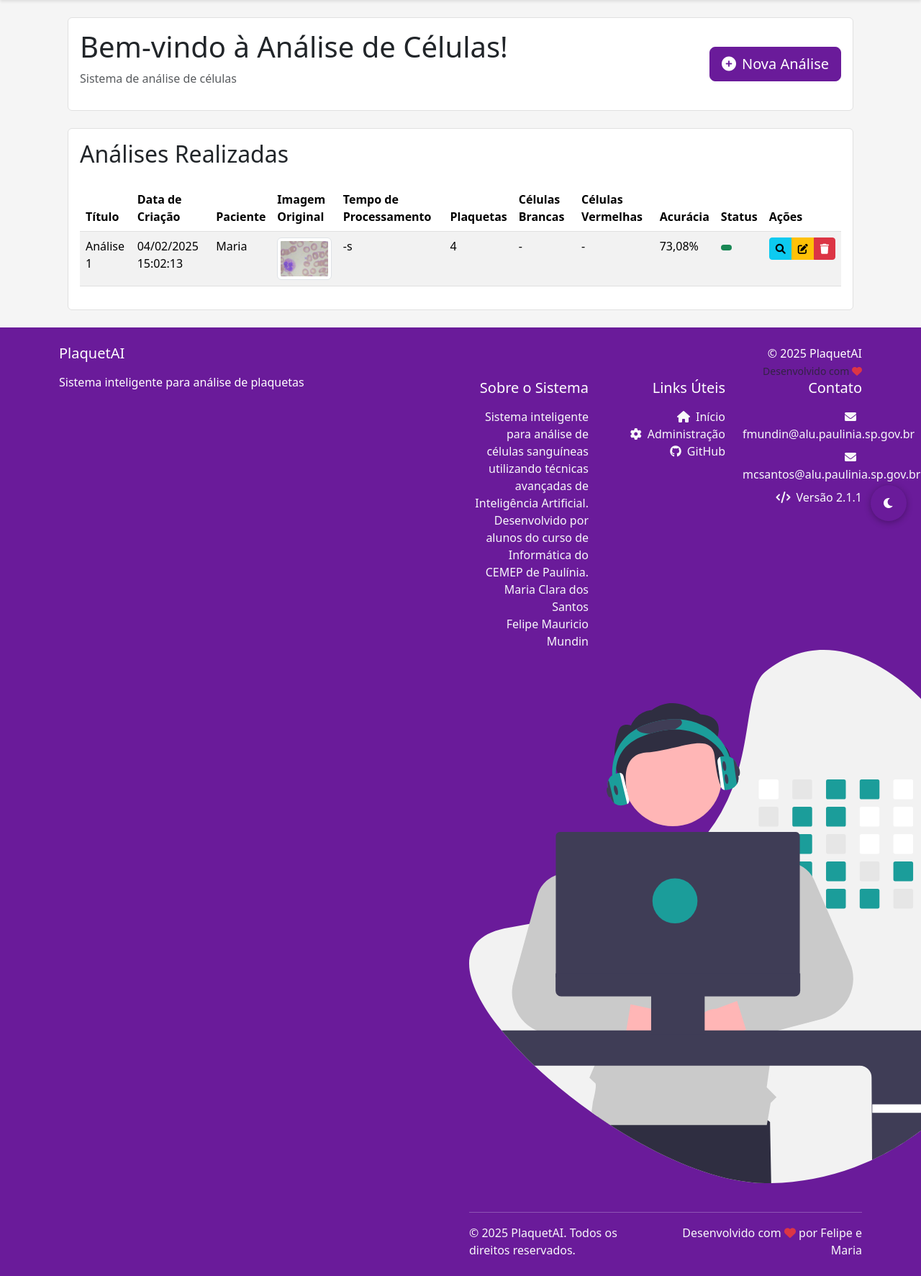
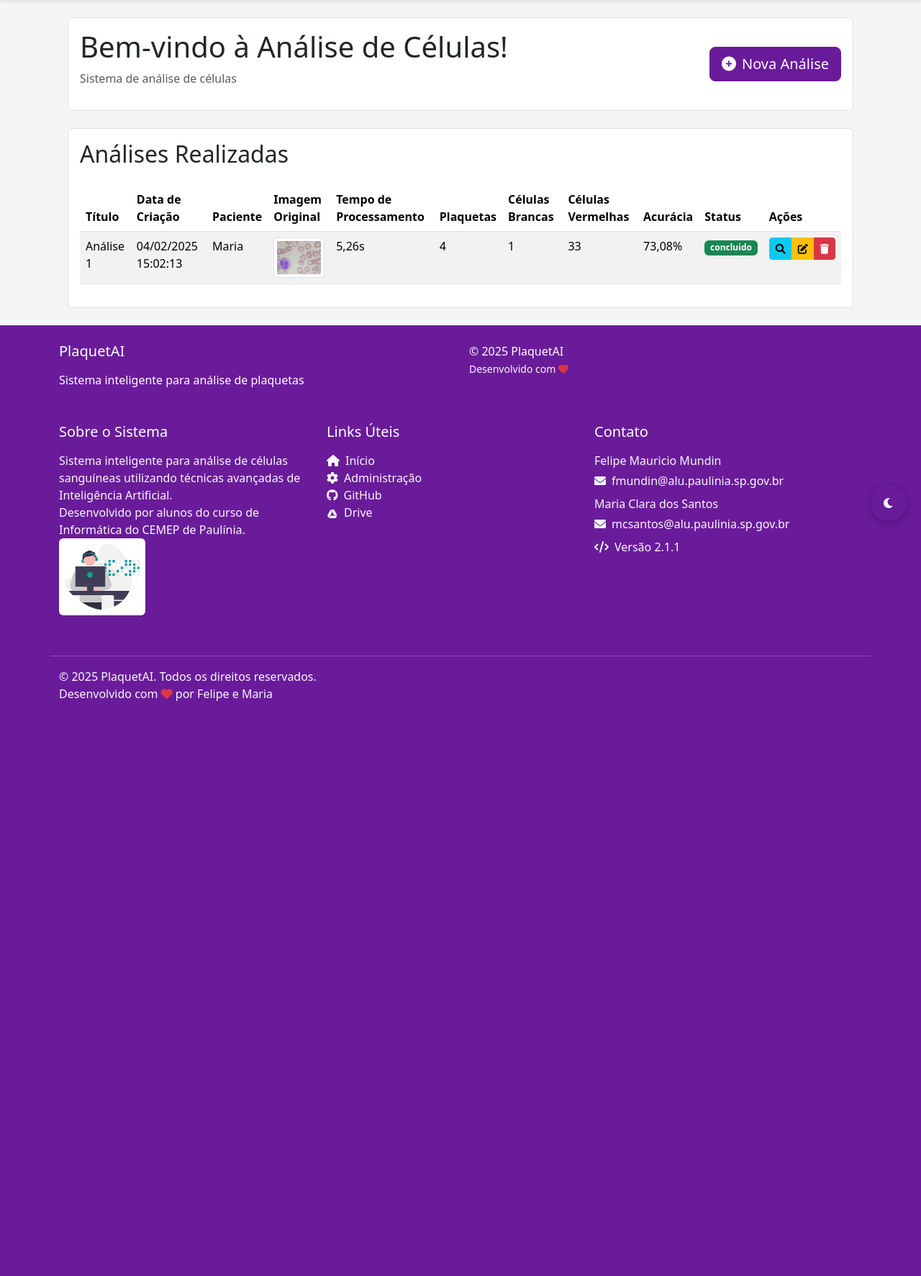
Before and after one commit to fmMundin/Plaquet.AI, a Django app: page /Analises/analises/ in a window 1280 px wide; the page is wider, and only the part inside the window is pictured. Shown: the part 56-1829 px from the top of that part at 72% size. After the commit the page ends 1030 px from the top of that part, so only its background shows below. Run offline with Django 5.2, Linux system fonts and the light colour scheme; data comes from the database, SQL or seed files in the repository; both versions use the stored data as it was after the commit; parts of the project's set-up code (start-up, migrations or seed data) failed here and were passed over.

Commit message:
arrumei o footer

```diff
--- a/Analises/models.py
+++ b/Analises/models.py
@@ -10,10 +10,13 @@ class Analise(models.Model):
     img = models.ImageField(upload_to='analises/', null=True, blank=True)
     img_resultado = models.ImageField(upload_to='resultados/', null=True, blank=True)
     n_plaquetas = models.IntegerField(null=True, blank=True)
+    n_celulas_brancas = models.IntegerField(null=True, blank=True)
+    n_celulas_vermelhas = models.IntegerField(null=True, blank=True)
     acuracia = models.FloatField(null=True, blank=True)
     data_analise = models.DateTimeField(null=True, blank=True)
     status = models.CharField(max_length=20, default='pendente')
     erro_msg = models.TextField(null=True, blank=True)
+    tempo_processamento = models.FloatField(null=True, blank=True)
 
     # New fields for enhanced analysis
     detalhes_processamento = models.JSONField(null=True, blank=True)
--- a/static/css/styles.css
+++ b/static/css/styles.css
@@ -459,3 +459,6 @@ body {
         max-height: 300px;
         padding: 1.5rem;
     }
+    .table{
+        background-color: #591288;
+    }
--- a/templates/Analises/analises.html
+++ b/templates/Analises/analises.html
@@ -89,7 +89,7 @@
                                 -
                                 {% endif %}
                             </td>
-                            <td>{{ analise.tempo_analise|floatformat:2|default:"-" }}s</td>
+                            <td>{{ analise.tempo_processamento|floatformat:2|default:"-" }}s</td>
                             <td>
                                 {{ analise.n_plaquetas|default:"-" }}
                                 {% if analise.densidade_relativa %}
@@ -117,7 +117,7 @@
                             <td>{{ analise.acuracia|floatformat:2|default:"-" }}%</td>
                             <td>
                                 <span class="badge {% if analise.status == 'concluido' %}bg-success{% elif analise.status == 'erro' %}bg-danger{% else %}bg-warning{% endif %}">
-                                    {{ analise.get_status_display }}
+                                    {{ analise.status }}
                                 </span>
                             </td>
                             <!-- Código corrigido -->
--- a/templates/Analises/detalhes.html
+++ b/templates/Analises/detalhes.html
@@ -36,7 +36,7 @@
                                     <th>Status:</th>
                                     <td>
                                         <span class="badge {% if analise.status == 'concluido' %}bg-success{% elif analise.status == 'erro' %}bg-danger{% else %}bg-warning{% endif %}">
-                                            {{ analise.get_status_display }}
+                                            {{ analise.status }}
                                         </span>
                                     </td>
                                 </tr>
--- a/templates/base.html
+++ b/templates/base.html
@@ -69,45 +69,57 @@
     <footer class="footer-custom">
         <div class="container">
             <div class="row">
-                <div class="col-md-6">
+                <div class="col-md-6" style="text-align: left;">
                     <h5 class="mb-3">PlaquetAI</h5>
                     <p class="mb-0">Sistema inteligente para análise de plaquetas</p>
                 </div>
-                <div class="col-md-6 text-md-end">
+                <div class="col-md-6" style="text-align: left;">
                     <p class="mb-0">&copy; {% now 'Y' %} PlaquetAI</p>
-                    <small class="text-muted">Desenvolvido com <i class="fas fa-heart text-danger"></i></small>
+                    <small class="text-light">Desenvolvido com <i class="fas fa-heart text-danger"></i></small>
+                </div>
                 <div class="row g-4">
                     <div class="col-lg-4 mb-3">
                         <h5 class="text-white mb-3">Sobre o Sistema</h5>
                         <p class="text-light mb-0">Sistema inteligente para análise de células sanguíneas utilizando técnicas avançadas de Inteligência Artificial.<br></p>
-                    <p class="text-light mb-0">Desenvolvido por alunos do curso de Informática do CEMEP de Paulínia. <br> Maria Clara dos Santos <br> Felipe Mauricio Mundin</p>
-                    <p class="text-light mb-0"><img src="{% static 'media/cemeplogoComfundo.svg' %}" alt="CEMEP | Centro Municipal de Ensino Profissionalizante"> </p>
+                        <p class="text-light mb-0">Desenvolvido por alunos do curso de Informática do CEMEP de Paulínia.</p>
+                        <p class="text-light mb-3">
+                            <img src="{% static 'media/cemeplogoComfundo.svg' %}"
+                                 alt="CEMEP | Centro Municipal de Ensino Profissionalizante"
+                                 width="120"
+                                 height="auto"
+                                 class="img-fluid rounded shadow-sm"
+                                 style="background-color: white; padding: 8px; border-radius: 8px;">
+                        </p>
                     </div>
                     <div class="col-lg-4 mb-3">
                         <h5 class="text-white mb-3">Links Úteis</h5>
                         <ul class="list-unstyled">
                             <li><a href="{% url 'analises' %}" class="text-light text-decoration-none"><i class="fas fa-home me-2"></i>Início</a></li>
                             <li><a href="{% url 'admin:index' %}" class="text-light text-decoration-none"><i class="fas fa-cog me-2"></i>Administração</a></li>
-                        <li><a href="https://github.com/seu-usuario/plaquet-ai" target="_blank" class="text-light text-decoration-none"><i class="fab fa-github me-2"></i>GitHub</a></li>
+                            <li><a href="https://github.com/fmMundin/Plaquet.AI.git" target="_blank" class="text-light text-decoration-none"><i class="fab fa-github me-2"></i>GitHub</a></li>
+                            <li><a href="https://drive.google.com/drive/folders/1DzWvNsW9IDBFCIvsOO2te7XabB-IMXyC?usp=drive_link" target="_blank" class="text-light text-decoration-none">
+                                <img src="{% static 'media/icons8-google-drive-50.png' %}" alt="Drive" class="me-2" style="width: 16px; height: 16px;">Drive
+                            </a></li>
                         </ul>
                     </div>
                     <div class="col-lg-4">
                         <h5 class="text-white mb-3">Contato</h5>
+                        <p class="text-light mb-1">Felipe Mauricio Mundin</p>
                         <p class="text-light mb-2"><i class="fas fa-envelope me-2"></i>fmundin@alu.paulinia.sp.gov.br</p>
+                        <p class="text-light mb-1">Maria Clara dos Santos</p>
                         <p class="text-light mb-2"><i class="fas fa-envelope me-2"></i>mcsantos@alu.paulinia.sp.gov.br</p>
                         <p class="text-light mb-0"><i class="fas fa-code me-2"></i>Versão 2.1.1</p>
                     </div>
                 </div>
                 <hr class="mt-4 mb-3 border-light">
                 <div class="row align-items-center">
-                <div class="col-md-6 text-center text-md-start">
+                    <div class="col-12" style="text-align: left;">
                         <p class="text-light mb-0">&copy; {% now 'Y' %} PlaquetAI. Todos os direitos reservados.</p>
-                </div>
-                <div class="col-md-6 text-center text-md-end">
                         <p class="text-light mb-0">
                             Desenvolvido com <i class="fas fa-heart text-danger"></i> por
                             <a href="https://github.com/seu-usuario" target="_blank" class="text-light text-decoration-none">Felipe e Maria</a>
                         </p>
+                    </div>
                 </div>
             </div>
         </div>
```
Also changed, not shown: db.sqlite3, media/analises/celula_plaquet_7r4t64R.ai.jpeg (deleted), media/analises/celula_plaquet_8EhJcJ2.ai.jpeg (deleted), media/analises/celula_plaquet_Z2CsDUI.ai.jpeg (deleted), media/resultados/inference_output/celula_plaquet.ai.jpeg (added), media/resultados/resultado_10.jpg (added), media/resultados/temp_processed.jpg (added), static/media/icons8-google-drive-50.png (added). Lines whose indentation alone changed are shown as unchanged.
